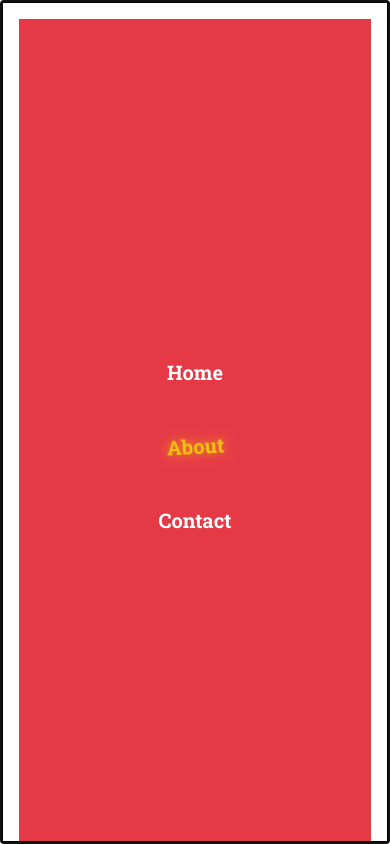
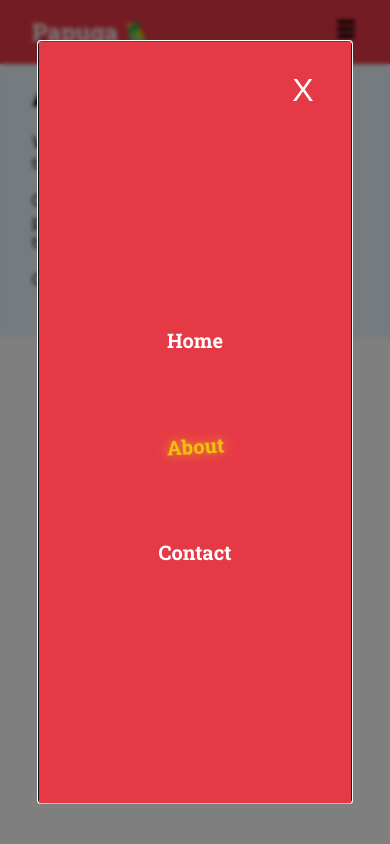
Before and after one commit to 3Dayg/casual-blog, a React (Vite) app in the folder frontend/: page /casual-blog/about in a window 390 px wide. Both pictures are taken after a click on the element 346 px from the left and 32 px from the top of the page. Built offline with nearby package versions, Linux system fonts and the light colour scheme.

Commit message:
feat: add close button to NavModal and enhance styling for links and buttons

```diff
--- a/frontend/src/components/layout/Navbar/Navbar.module.css
+++ b/frontend/src/components/layout/Navbar/Navbar.module.css
@@ -29,11 +29,16 @@
     color: var(--color-white);
     text-decoration: none !important;
     font-size: var( --font-size-sm);
-    transition: color 0.3s ease;
+    transition: color 0.3s ease, transform 0.1s ease;
+    display: inline-block;
 }
 
 .navbar__link:hover {
     color: var(--color-deep-indigo);
+}
+
+.navbar__link:active {
+    transform: translateY(2px) scale(0.98);
 }
 
 .navbar__link--active > *{
--- a/frontend/src/global.css
+++ b/frontend/src/global.css
@@ -1,9 +1,10 @@
 /* Reset margins and paddings for the body and html */
-#root ,body, html {
+#root ,body, html, dialog {
   margin: 0;
   padding: 0;
   box-sizing: border-box;
   font-family: "Roboto Slab", serif;
+  border: none;
 }
 
 h1, h2, h3, h4, h5, h6 {
--- a/frontend/src/providers/ModalProvider/components/ModalContainer/ModalContainer.module.css
+++ b/frontend/src/providers/ModalProvider/components/ModalContainer/ModalContainer.module.css
@@ -1,10 +1,11 @@
 .modal-container{
     margin: 0;
-    position: fixed;
+    position: absolute;
     top: 50%;
     left: 50%;
     z-index: 1000;
     transform: translate(-50%, -50%);
+    /* padding: none !important; */
     /* height: 100vh;
     width: 100vw; */
 }
@@ -16,7 +17,7 @@
 
 /* Size variants */
 .modal-container--small {
-    position: fixed;
+    position: absolute;
     top: 50%;
     left: 50%;
     transform: translate(-50%, -50%);
@@ -27,7 +28,7 @@
 }
 
 .modal-container--medium {
-    position: fixed;
+    position: absolute;
     top: 50%;
     left: 50%;
     transform: translate(-50%, -50%);
@@ -38,7 +39,7 @@
 }
 
 .modal-container--large {
-    position: fixed;
+    position: absolute;
     top: 50%;
     left: 50%;
     transform: translate(-50%, -50%);
@@ -49,10 +50,7 @@
 }
 
 .modal-container--fullscreen {
-    position: fixed;
-    top: 0;
-    left: 0;
-    width: 100vw;
-    height: 100vh;
-    transform: none;
+    position: absolute;
+    width: 80vw;
+    height: 90vh;
 }
--- a/frontend/src/providers/ModalProvider/components/NavModal/NavModal.jsx
+++ b/frontend/src/providers/ModalProvider/components/NavModal/NavModal.jsx
@@ -11,13 +11,20 @@ const NAV_LINKS = [
 const NavModal = ({ onClose }) => {
   return (
       <nav className={styles['nav-modal']}>
+        <button
+          className={styles['nav-modal__close-btn']}
+          onClick={onClose}
+          aria-label="Close navigation menu"
+        >
+          X
+        </button>
+
         <ul>
           {NAV_LINKS.map(link => (
             <li key={link.to}>
               <Link
                 to={link.to}
                 onClick={onClose}
-                style={{ textDecoration: 'none', color: 'inherit' }}
                 activeProps={{ className: styles['nav-modal__link--active'] }}
               >
                 <Typography variant="h1" size="responsive" spacing="responsive">
--- a/frontend/src/providers/ModalProvider/components/NavModal/NavModal.module.css
+++ b/frontend/src/providers/ModalProvider/components/NavModal/NavModal.module.css
@@ -7,6 +7,44 @@
     justify-content: center;
     align-items: center;
     padding: var(--spacing-xl);
+    position: relative;
+    position: relative;
+    position: relative;
+}
+
+.nav-modal__close-btn {
+    position: absolute;
+    top: var(--spacing-lg);
+    right: var(--spacing-lg);
+    background: none;
+    border: none;
+    color: var(--color-white);
+    font-size: 2rem;
+    cursor: pointer;
+    padding: var(--spacing-sm);
+    border-radius: 50%;
+    transition: all 0.3s ease;
+    display: flex;
+    align-items: center;
+    justify-content: center;
+    width: 48px;
+    height: 48px;
+    z-index: 10;
+}
+
+.nav-modal__close-btn:hover {
+    background-color: rgba(255, 255, 255, 0.2);
+    color: var(--color-sunshine-yellow);
+    transform: scale(1.1);
+}
+
+.nav-modal__close-btn:active {
+    transform: scale(0.95);
+}
+
+.nav-modal__close-btn:focus {
+    outline: 2px solid var(--color-sunshine-yellow);
+    outline-offset: 2px;
 }
 
 .nav-modal ul {
@@ -23,20 +61,24 @@
     transition: transform 0.3s ease, color 0.3s ease;
 }
 
-/* .nav-modal a {
+.nav-modal a {
     color: var(--color-white);
     text-decoration: none !important;
     display: block;
     padding: var(--spacing-md);
     border-radius: var(--spacing-sm);
-    transition: all 0.3s ease;
+    transition: all 0.3s ease, transform 0.1s ease;
     position: relative;
-} */
+}
 
 .nav-modal a:hover {
     color: var(--color-sunshine-yellow);
     background-color: rgba(255, 255, 255, 0.1);
     transform: scale(1.05);
+}
+
+.nav-modal a:active {
+    transform: translateY(3px) scale(0.95);
 }
 
 .nav-modal__link--active>* {
@@ -47,9 +89,39 @@
     animation: mobileWiggle 2s ease-in-out infinite;
 }
 
-.nav-modal__item {
-    /* height: 100%;
-    width: 100%; */
+.nav-modal__close-btn {
+    position: absolute;
+    top: var(--spacing-lg);
+    right: var(--spacing-lg);
+    background: none;
+    border: none;
+    color: var(--color-white);
+    font-size: 2rem;
+    cursor: pointer;
+    padding: var(--spacing-sm);
+    border-radius: 50%;
+    transition: all 0.3s ease;
+    display: flex;
+    align-items: center;
+    justify-content: center;
+    width: 48px;
+    height: 48px;
+    z-index: 10;
+}
+
+.nav-modal__close-btn:hover {
+    background-color: rgba(255, 255, 255, 0.2);
+    color: var(--color-sunshine-yellow);
+    transform: scale(1.1);
+}
+
+.nav-modal__close-btn:active {
+    transform: scale(0.95);
+}
+
+.nav-modal__close-btn:focus {
+    outline: 2px solid var(--color-sunshine-yellow);
+    outline-offset: 2px;
 }
 
 @keyframes mobileWiggle {
```
